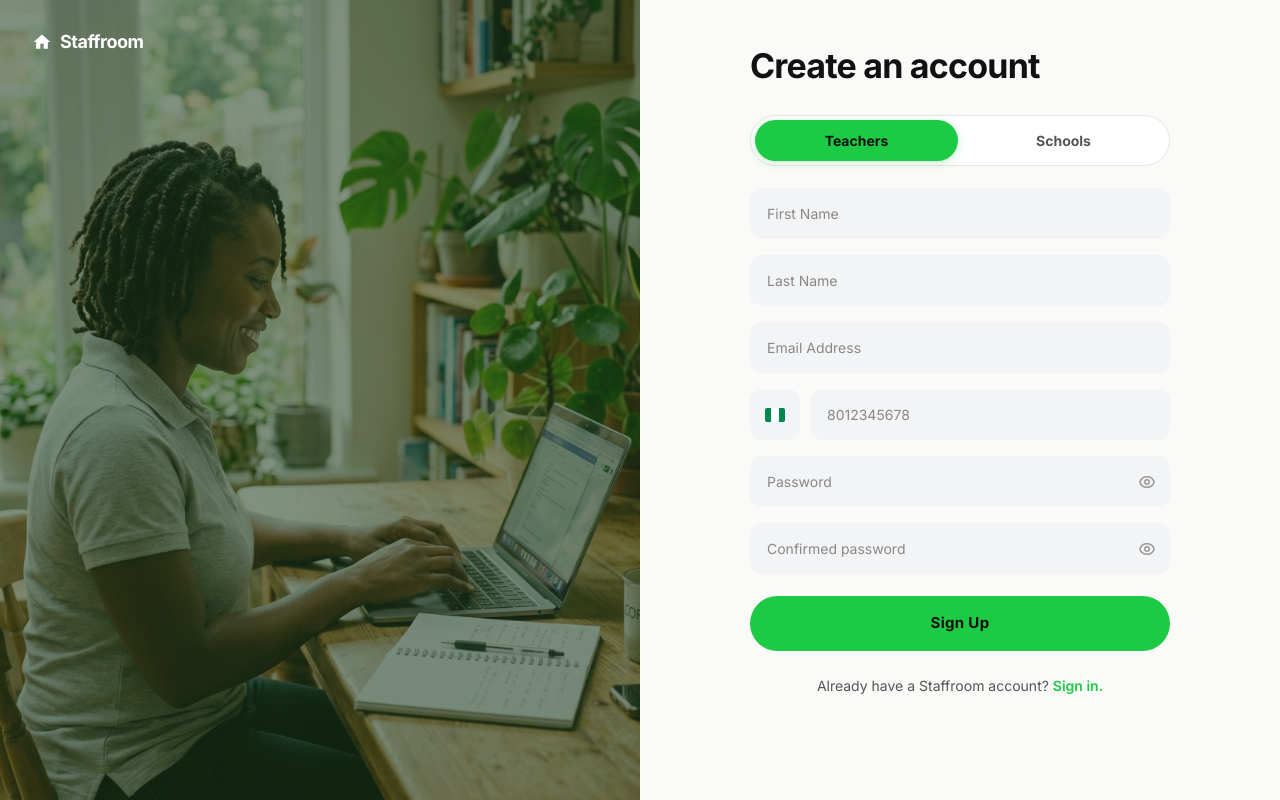
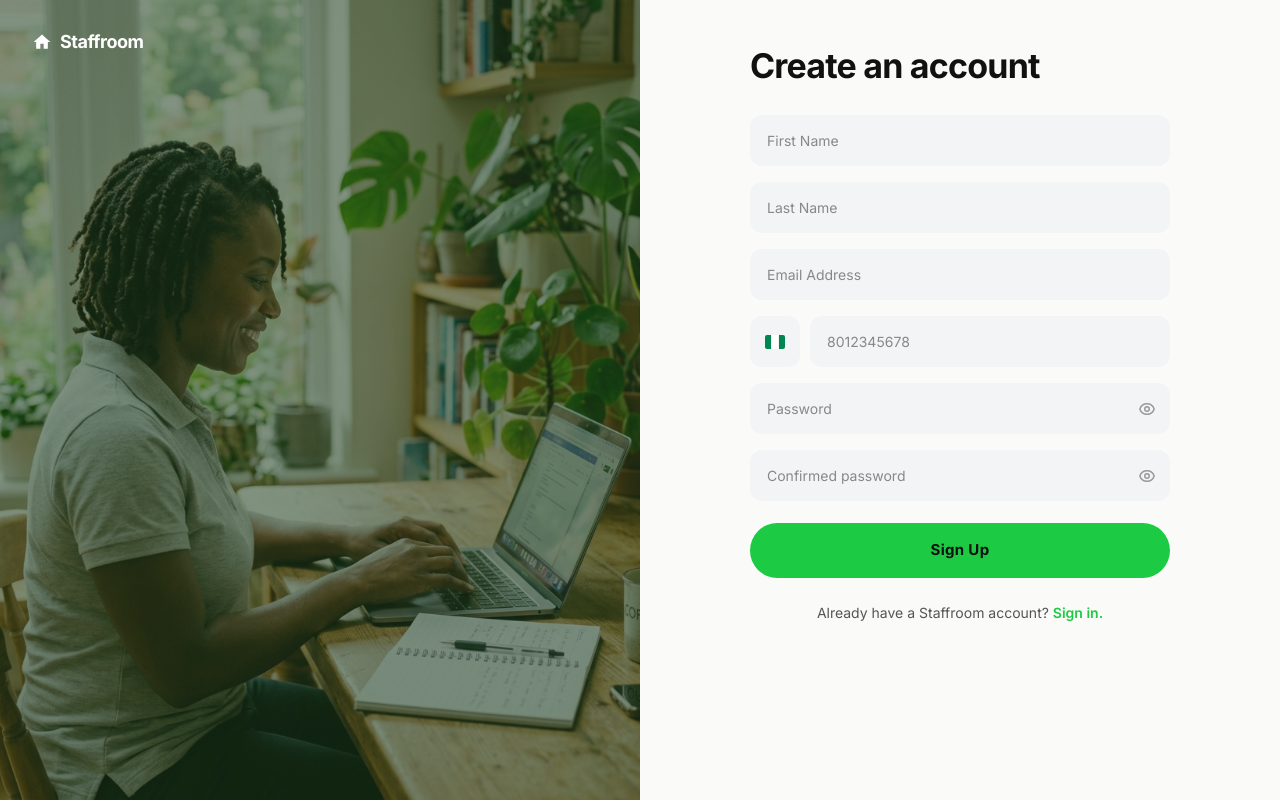
Before and after one commit to staffroom2026-creator/front-end-sr, a React (Vite) app: page /signup in a window 1280 px wide. Built offline with nearby package versions, Linux system fonts and the light colour scheme.

Commit message:
Changes on the auth pages - sammie

```diff
--- a/src/pages/SignIn.jsx
+++ b/src/pages/SignIn.jsx
@@ -1,5 +1,6 @@
 import React, { useState } from 'react';
 import { Link } from 'react-router-dom';
+import { motion } from 'framer-motion';
 import authHero from '../assets/auth-hero.png';
 
 export default function SignIn() {
@@ -15,7 +16,12 @@ export default function SignIn() {
   };
 
   return (
-    <div className="auth-layout">
+    <motion.div
+      className="auth-layout"
+      initial={{ opacity: 0, y: 20 }}
+      animate={{ opacity: 1, y: 0 }}
+      transition={{ duration: 0.6, ease: "easeOut" }}
+    >
       {/* ── Background Image Layer ── */}
       <div className="auth-bg-layer">
         <img src={authHero} alt="Teacher working at laptop" />
@@ -464,6 +470,6 @@ export default function SignIn() {
           }
         }
       `}</style>
-    </div>
+    </motion.div>
   );
 }
--- a/src/pages/SignUp.jsx
+++ b/src/pages/SignUp.jsx
@@ -1,5 +1,6 @@
 import React, { useState } from 'react';
 import { Link } from 'react-router-dom';
+import { motion } from 'framer-motion';
 import authHero from '../assets/auth-hero.png';
 
 export default function SignUp() {
@@ -23,7 +24,12 @@ export default function SignUp() {
   };
 
   return (
-    <div className="auth-layout">
+    <motion.div
+      className="auth-layout"
+      initial={{ opacity: 0, y: 20 }}
+      animate={{ opacity: 1, y: 0 }}
+      transition={{ duration: 0.6, ease: "easeOut" }}
+    >
       {/* ── Background Image Layer ── */}
       <div className="auth-bg-layer">
         <img
@@ -60,25 +66,6 @@ export default function SignUp() {
           <h1 className="auth-heading">Create an account</h1>
 
           <div className="auth-glass-box">
-
-            {/* Teachers / Schools toggle */}
-            <div className="role-toggle-container">
-              {[
-                { id: 'teacher', label: 'Teachers' },
-                { id: 'school', label: 'Schools' },
-              ].map((r) => (
-                <button
-                  key={r.id}
-                  id={`role-${r.id}`}
-                  type="button"
-                  onClick={() => setRole(r.id)}
-                  className={`role-toggle-btn ${role === r.id ? 'active' : ''}`}
-                >
-                  {r.label}
-                </button>
-              ))}
-            </div>
-
             <form onSubmit={handleSubmit} className="auth-form">
               {/* First name */}
               <input
@@ -512,7 +499,7 @@ export default function SignUp() {
           }
         }
       `}</style>
-    </div>
+    </motion.div>
   );
 }
 
```
